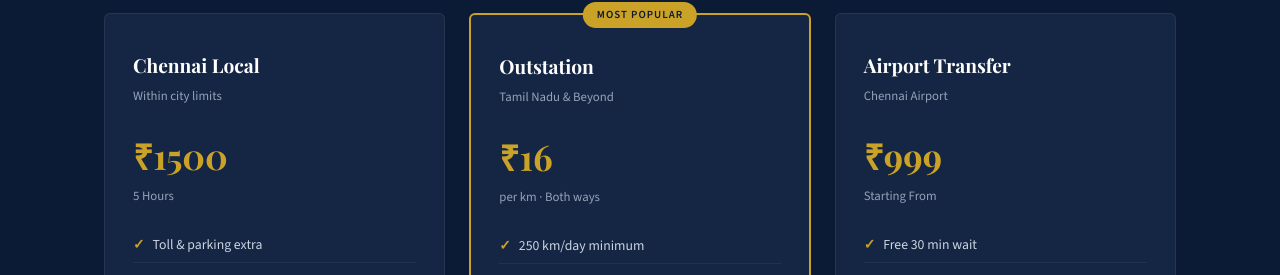
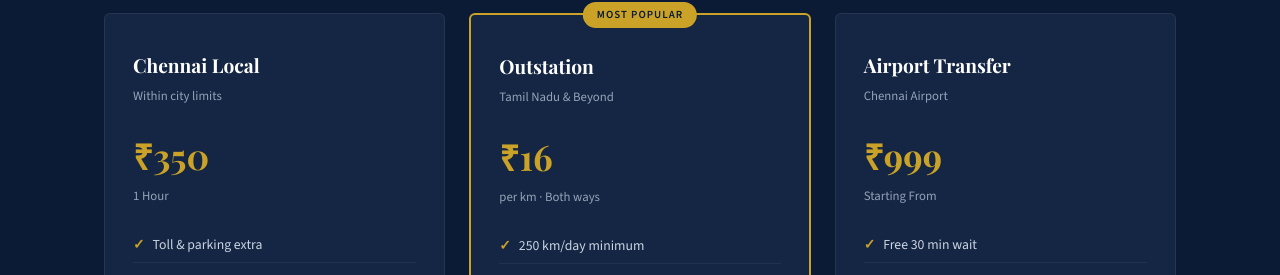
Before and after one commit to aadhavan04/meghacabs-frontend, a React (Vite) app: page / in a window 1280 px wide. Shown: the part 2978-3253 px from the top of the page. Built offline with nearby package versions, Linux system fonts and the light colour scheme.

Commit message:
changes in price

```diff
--- a/src/App.jsx
+++ b/src/App.jsx
@@ -294,7 +294,7 @@
           </div>
           <div className="mc-pricing-grid">
             {[
-              { title: 'Chennai Local', route: 'Within city limits', price: '₹1500', unit: '5 Hours', features: ['Toll & parking extra','Night surcharge applies','Driver batta included'], featured: false },
+              { title: 'Chennai Local', route: 'Within city limits', price: '₹350', unit: '1 Hour', features: ['Toll & parking extra','Night surcharge applies','Driver batta included'], featured: false },
               { title: 'Outstation', route: 'Tamil Nadu & Beyond', price: '₹16', unit: 'per km · Both ways', features: ['250 km/day minimum','Driver allowance extra','Tolls & parking extra','One-way options available'], featured: true },
               { title: 'Airport Transfer', route: 'Chennai Airport', price: '₹999', unit: 'Starting From', features: ['Free 30 min wait','Early morning available','24/7 service'], featured: false },
             ].map(p => (
```
